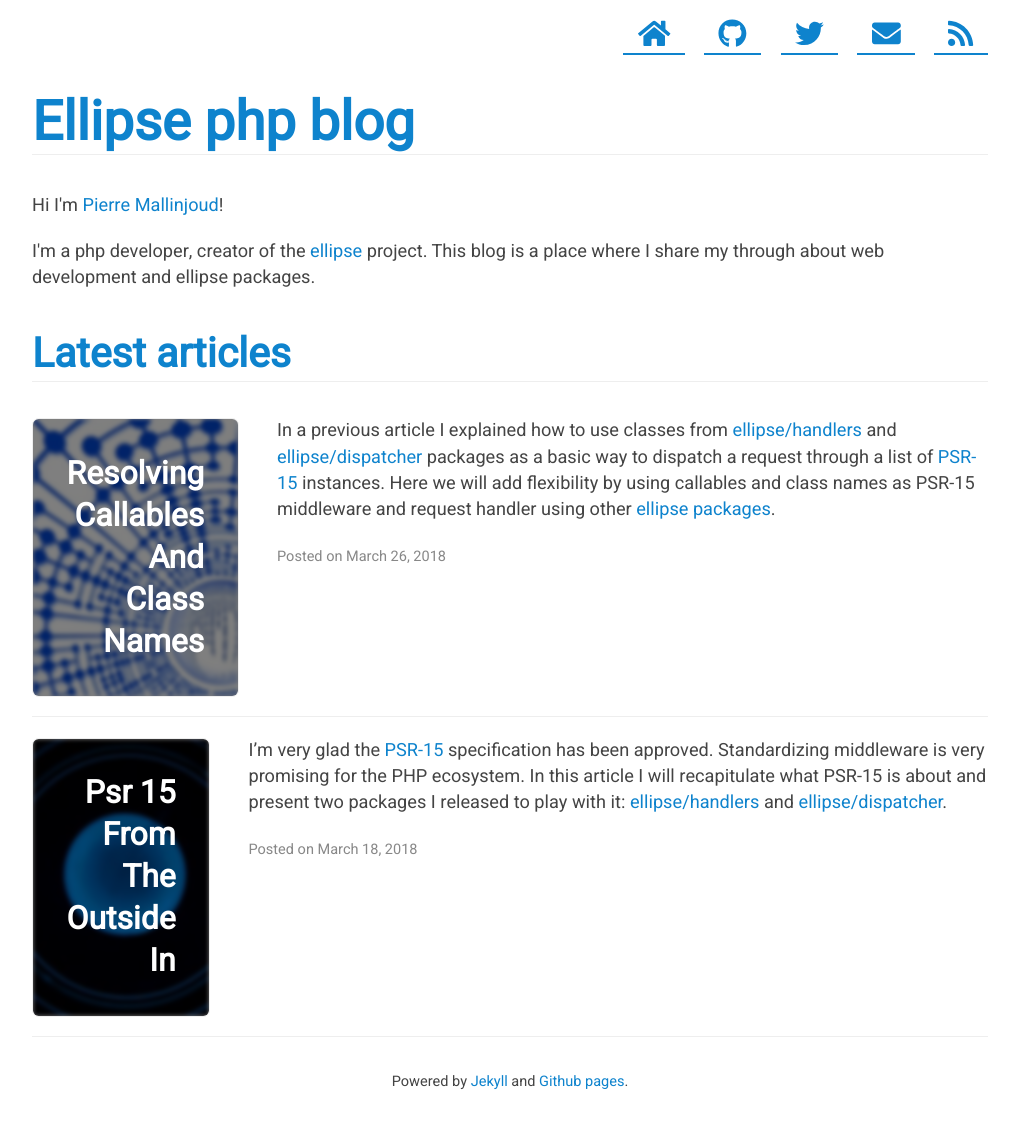
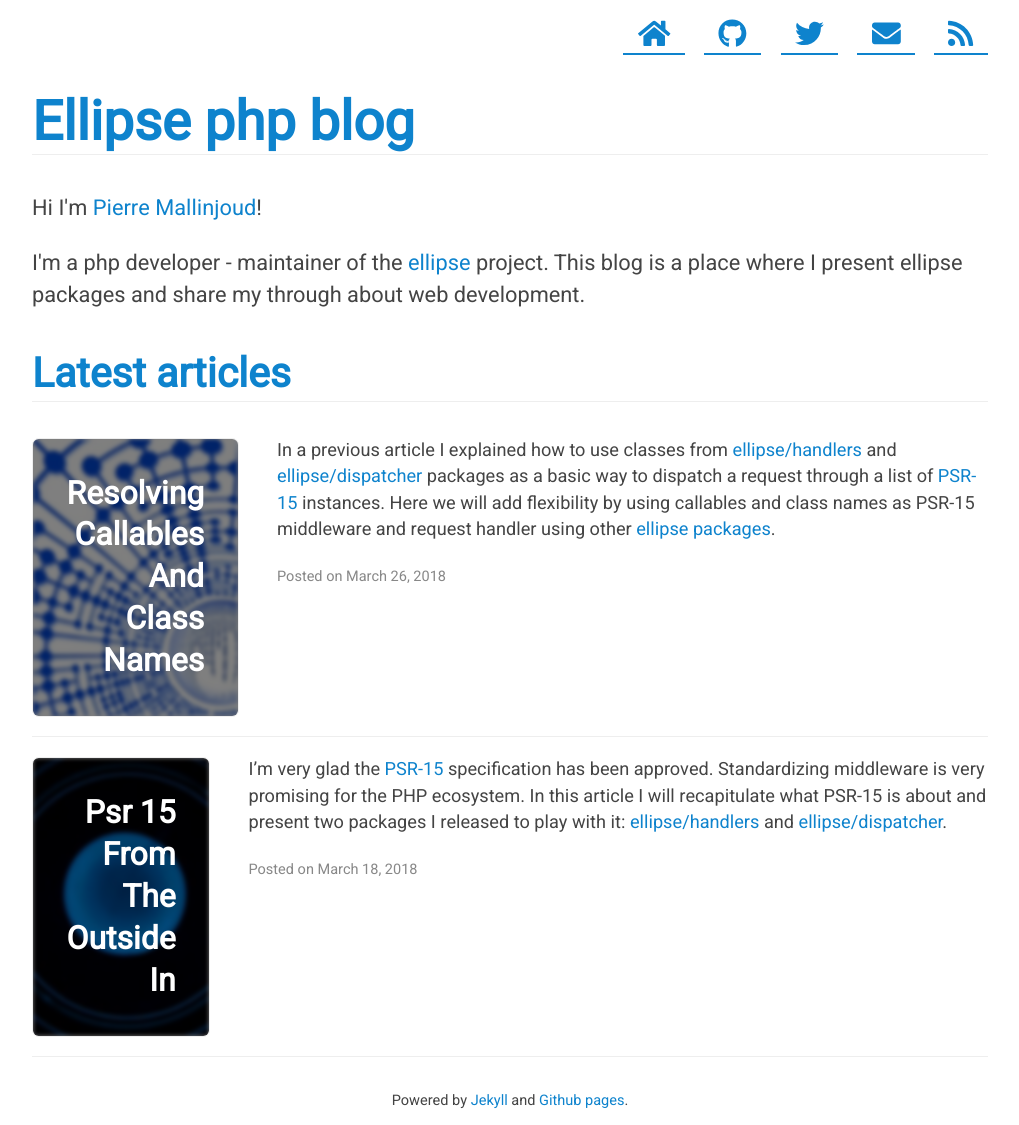
Before and after one commit to ellipsephp/ellipsephp.github.io, a Jekyll site: the page built from index.html, in a window 1280 px wide. Shown: the whole page, without its empty margins (130-1149 px from the left). Built offline with Jekyll 4.4.1, drawn with Linux system fonts in a browser that asks for light colours; nearby versions of some CDN libraries.

Commit message:
improve hero

```diff
--- a/_sass/_styles.scss
+++ b/_sass/_styles.scss
@@ -3,6 +3,10 @@
 body {
     font-family: 'Heebo', sans-serif;
     color: $text-color;
+}
+
+.hero {
+    font-size: 1.2em;
 }
 
 h1, h2, h3, h4, h5, h6, a {
--- a/index.html
+++ b/index.html
@@ -2,13 +2,15 @@
 layout: default
 ---
 <h1>{{ site.title }}</h1>
-<p>
-    Hi I'm <a href="mailto:pierre.mallinjoud@gmail.com">Pierre Mallinjoud</a>!
-</p>
-<p>
-    I'm a php developer, creator of the <a href="https://github.com/ellipsephp" target="_blank">ellipse</a> project.
-    This blog is a place where I share my through about web development and ellipse packages.
-</p>
+<div class="hero">
+    <p>
+        Hi I'm <a href="mailto:pierre.mallinjoud@gmail.com">Pierre Mallinjoud</a>!
+    </p>
+    <p>
+        I'm a php developer - maintainer of the <a href="https://github.com/ellipsephp" target="_blank">ellipse</a> project.
+        This blog is a place where I present ellipse packages and share my through about web development.
+    </p>
+</div>
 <h2>Latest articles</h2>
 <section class="sumup">
     {% assign posts = site.posts | sort: 'date' | reverse %}
```
